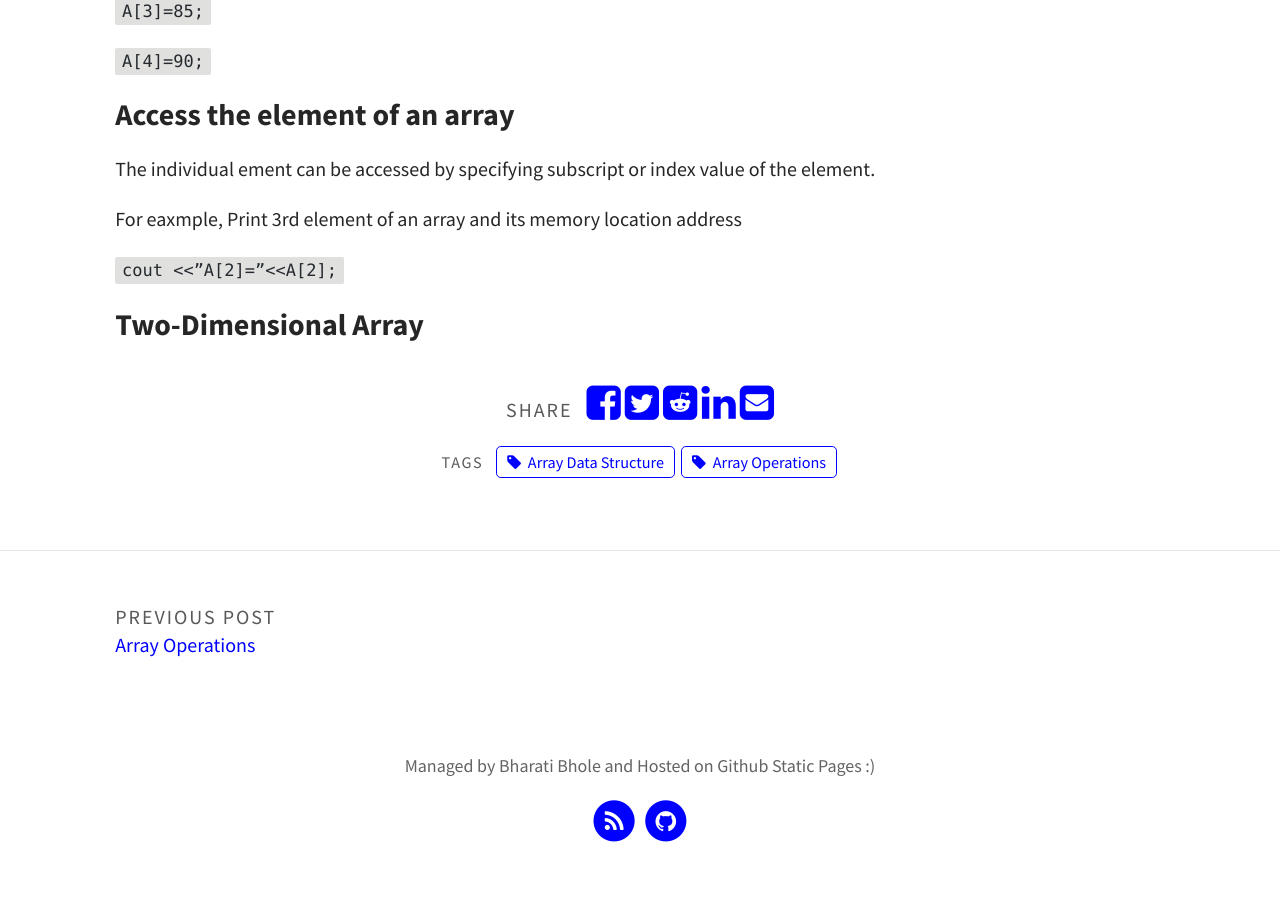
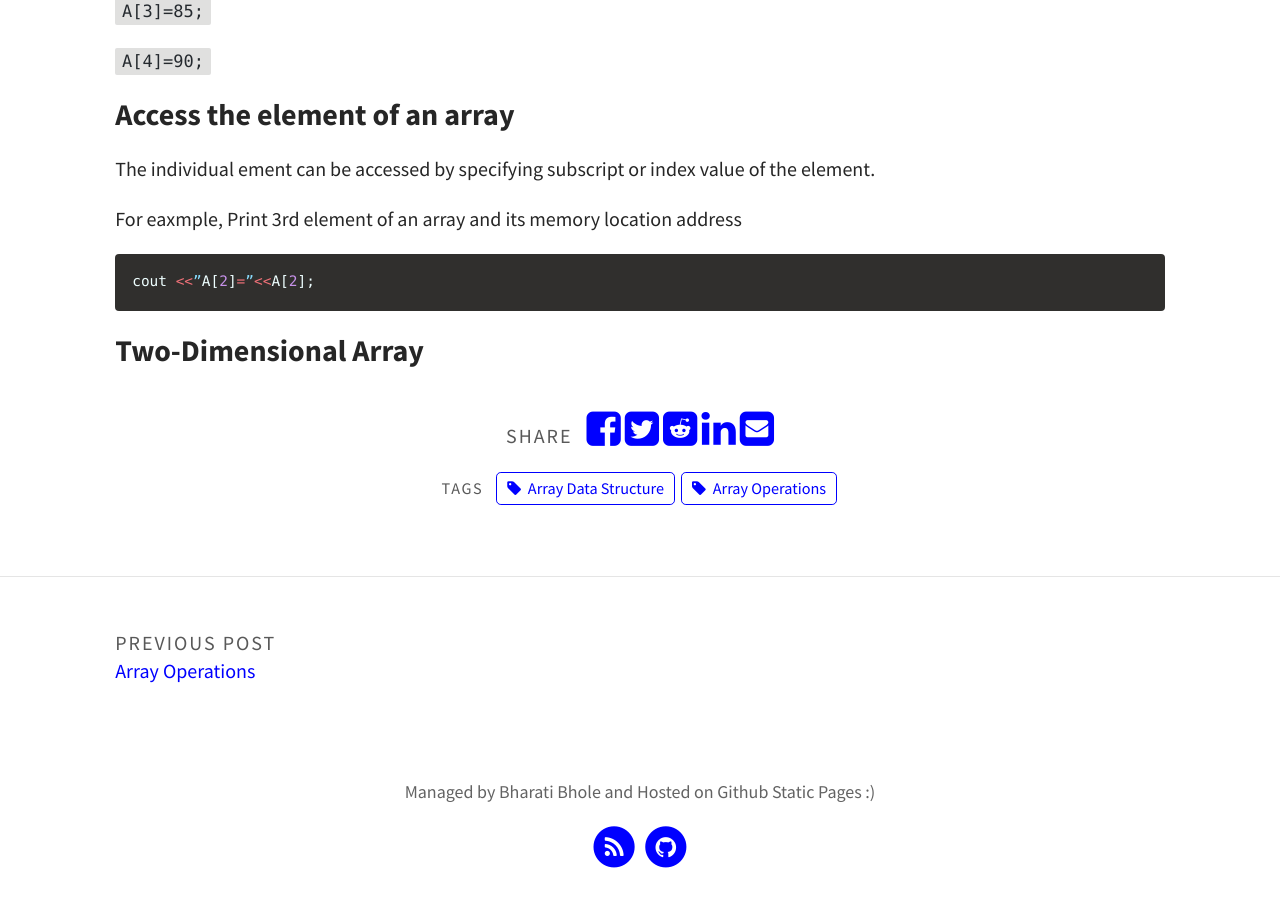
Before and after one commit to bharatibhole/bharatibhole.github.io, a Jekyll site: the page built from _posts/2020-09-06-Array-Data-Structure.md, in a window 1280 px wide and 900 px high, scrolled down 2768 px. Built offline with Jekyll 4.4.1, drawn with Linux system fonts in a browser that asks for light colours.

Commit message:
Update 2020-09-06-Array-Data-Structure.md

````diff
--- a/_posts/2020-09-06-Array-Data-Structure.md
+++ b/_posts/2020-09-06-Array-Data-Structure.md
@@ -87,6 +87,8 @@ The individual ement can be accessed by specifying subscript or index value of t
 
 For eaxmple, Print 3rd element of an array and its memory location address
 
-`cout <<”A[2]=”<<A[2];`
+```cpp
+cout <<”A[2]=”<<A[2];
+```
 
 ### Two-Dimensional Array
````
